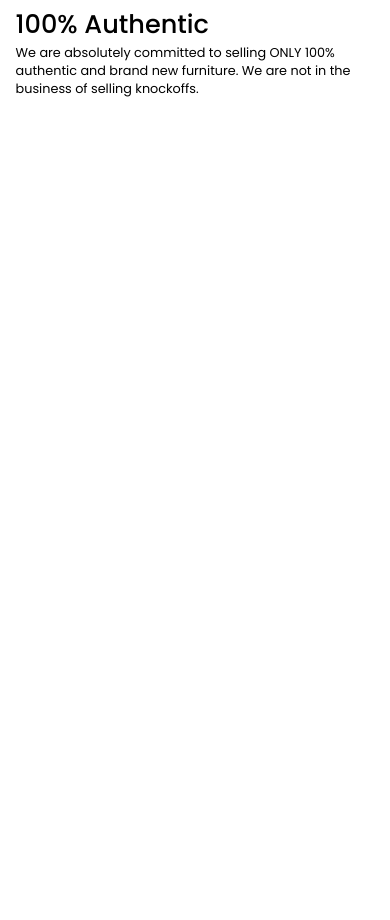
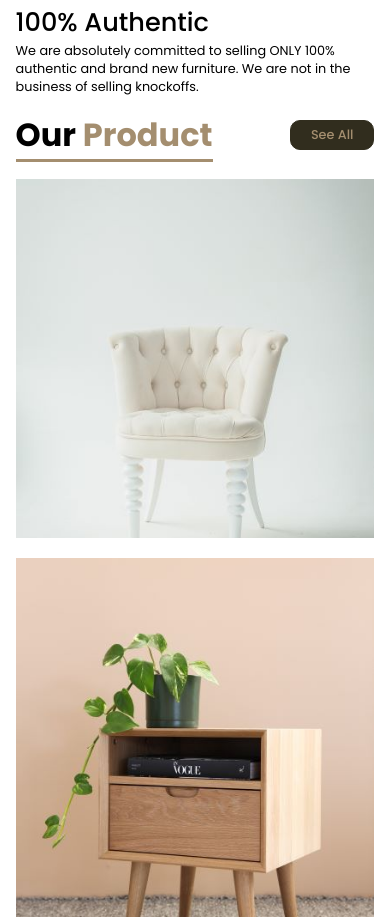
Before and after one commit to jasonh14/COMP6800001---Human-and-Computer-Interact---Assignment-1ion, a plain HTML site: page src/pages/index.html in a window 390 px wide. Shown: the part 609-1529 px from the top of the page. Before the commit the page ends 844 px from the top, so only its background shows below. Drawn offline with Linux system fonts and the light colour scheme.

Commit message:
our product

```diff
--- a/src/pages/index.html
+++ b/src/pages/index.html
@@ -56,7 +56,7 @@
         <img
           class="w-100"
           src="../../images/interior-has-armchair-empty-white-wall.jpg"
-          alt=""
+          alt="furniture"
         />
       </div>
     </div>
@@ -94,7 +94,24 @@
     <!-- End Why Us Section -->
 
     <!-- Our Product -->
-
+    <div class="product">
+      <div class="product-title">
+        <h1>Our <span>Product</span></h1>
+        <button class="btn-seeall">See All</button>
+      </div>
+      <div class="product-img">
+        <p>Our Chair</p>
+        <img src="../../images/chair.jpg" alt="product-img" />
+      </div>
+      <div class="product-img">
+        <p>Our Cabinet</p>
+        <img src="../../images/cabinet.jpg" alt="product-img" />
+      </div>
+      <div class="product-img">
+        <p>Our Lamp</p>
+        <img src="../../images/lamp.jpg" alt="product-img" />
+      </div>
+    </div>
     <!-- End Our Product -->
   </body>
 </html>
--- a/src/styles/styles.css
+++ b/src/styles/styles.css
@@ -13,6 +13,7 @@
   padding: 1vw 4vw;
   align-items: center;
   position: sticky;
+  z-index: 99;
   top: 0;
   box-shadow: 0px 2.98256px 7.4564px rgba(0, 0, 0, 0.1);
   background-color: white;
@@ -111,7 +112,7 @@
 }
 
 .hero-left > h1 {
-  font-size: clamp(1.6rem, 3vw, 2.2rem);
+  font-size: clamp(1.6rem, 3vw, 2.9rem);
   padding: 2vw 0;
 }
 
@@ -176,6 +177,7 @@
   background-color: #a48e6f;
   width: 70%;
   height: 3px;
+  display: block;
 }
 
 .why-1,
@@ -189,7 +191,7 @@
 }
 
 .header-size {
-  font-size: clamp(1.6rem, 3vw, 2.2rem);
+  font-size: clamp(1.6rem, 3vw, 2rem);
   font-weight: 500;
 }
 
@@ -199,6 +201,104 @@
 
 .why-desc {
   font-size: clamp(0.8rem, 1.1vw, 1.5rem);
+}
+
+.product {
+  display: flex;
+  padding: 2vw 4vw;
+  gap: 2vw;
+}
+
+.product-title {
+  flex: 1;
+}
+
+.product-title span {
+  color: #a48e6f;
+}
+
+.product-title > h1 {
+  position: relative;
+}
+
+.product-title > h1::after {
+  content: "";
+  position: absolute;
+  background-color: #a48e6f;
+  width: 100%;
+  height: 3px;
+  display: block;
+}
+
+.product-img {
+  flex: 2;
+  overflow: hidden;
+  aspect-ratio: 1 / 1;
+  cursor: pointer;
+  position: relative;
+}
+
+.product-img > img {
+  width: 100%;
+  object-fit: cover;
+  height: 100%;
+}
+
+.product-img::after {
+  content: "";
+  position: absolute;
+  top: 0;
+  background-image: linear-gradient(
+    to top,
+    rgba(0, 0, 0, 0.8),
+    rgba(0, 0, 0, 0)
+  );
+  cursor: pointer;
+  display: block;
+  width: 100%;
+  height: 100%;
+  opacity: 0;
+  transition: all 0.4s ease;
+  color: white;
+}
+
+.product-img:hover::after {
+  opacity: 1;
+}
+
+.product-img > p {
+  position: absolute;
+  bottom: 15px;
+  width: 100%;
+  height: 100%;
+  color: #cfb186;
+  z-index: 3;
+  text-align: center;
+  font-size: clamp(1.6rem, 1.7vw, 2rem);
+  font-weight: 500;
+  cursor: pointer;
+  opacity: 0;
+  padding-top: 85%;
+}
+
+.product-img > p:hover {
+  opacity: 1;
+}
+.btn-seeall {
+  margin-top: 20px;
+  padding: 5px 1.8vw;
+  background-color: #312d1e;
+  color: #a48e6f;
+  font-weight: 500;
+  font-size: clamp(0.8rem, 1.2vw, 2rem);
+  cursor: pointer;
+  border: 1.5px solid #312d1e;
+  border-radius: 10px;
+}
+
+.btn-seeall:hover {
+  background-color: white;
+  color: #312d1e;
 }
 
 @media only screen and (max-width: 600px) {
@@ -234,4 +334,19 @@
   .why-section {
     flex-direction: column;
   }
+  .product {
+    flex-direction: column;
+    gap: 20px;
+  }
+
+  .product-title {
+    display: flex;
+    justify-content: space-between;
+    align-items: center;
+  }
+
+  .btn-seeall {
+    margin-top: 0;
+    padding: 5px 20px;
+  }
 }
```
Also changed, not shown: images/cabinet.jpg (added), images/chair.jpg (added), images/lamp.jpg (added).
